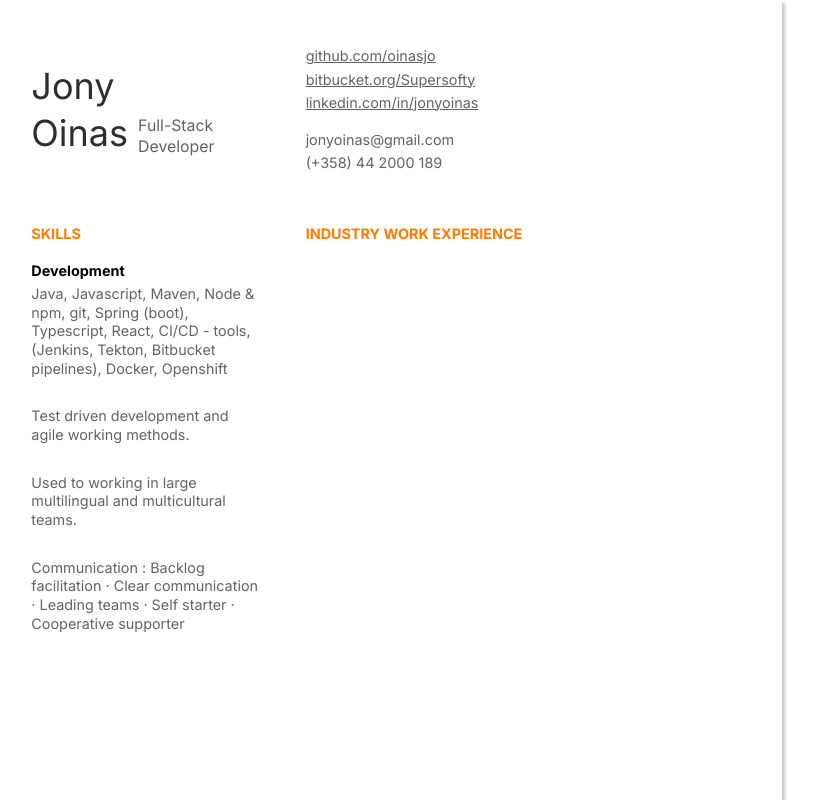
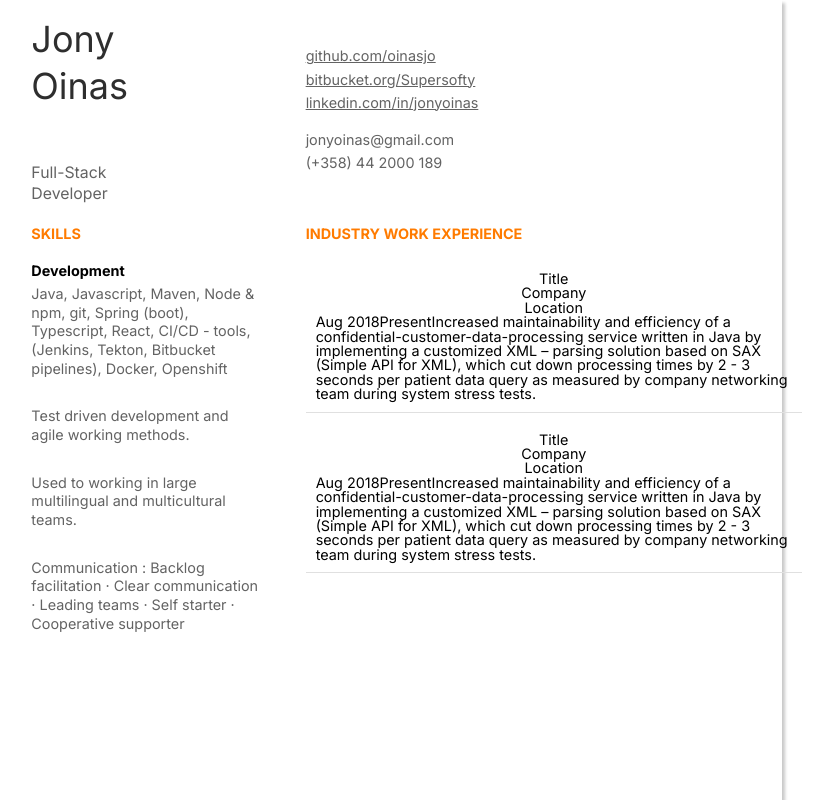
Before and after one commit to goosiboy/resume-app, a Next.js app in the folder resume-app/: page / in a window 1280 px wide. Shown: the top 800 px of the page, without its empty margins (255-1073 px from the left). Built offline with nearby package versions, Linux system fonts and the light colour scheme.

Commit message:
Added work experience table and cell functionality

```diff
--- /dev/null
+++ b/resume-app/src/app/components/resume/ContactInfoContainer.tsx
@@ -0,0 +1,16 @@
+export default function ContactInfoContainer() {
+    return (
+        <div className="contactInfoContainer">
+            <div className="links">
+                <p><a href="https://github.com/oinasjo">github.com/oinasjo</a></p>
+                <p><a href="https://bitbucket.org/Supersofty">bitbucket.org/Supersofty</a></p>
+                <p><a href="https://www.linkedin.com/in/jonyoinas/">linkedin.com/in/jonyoinas</a></p>
+            </div>
+            <br />
+            <div className="contactInfo">
+                <p>jonyoinas@gmail.com</p>
+                <p>(+358) 44 2000 189</p>
+            </div>
+        </div>
+    );
+}
--- /dev/null
+++ b/resume-app/src/app/components/resume/ResumeHeader.tsx
@@ -0,0 +1,8 @@
+export default function ResumeHeader() {
+    return (
+        <div className="resumeHeader">
+            <h1 className="mainTitle">Jony <br /> Oinas</h1>
+            <h3 className="secondTitle">Full-Stack <br /> Developer</h3>
+        </div>
+    );
+}
--- /dev/null
+++ b/resume-app/src/app/components/resume/SkillsContainer.tsx
@@ -0,0 +1,25 @@
+export default function SkillsContainer() {
+    return (
+        <div className="skillsContainer">
+            <h2 className="skillsHeader">SKILLS</h2>
+            <br />
+            <h3 className="developmentHeader">Development</h3>
+            <p className="developmentContentContainer">
+                Java, Javascript,  Maven,
+                Node & npm, git, Spring (boot),
+                Typescript, React, CI/CD - tools,
+                (Jenkins, Tekton, Bitbucket pipelines),
+                Docker, Openshift
+            </p>
+            <p className="developmentContentContainer">
+                Test driven development and agile working methods.
+            </p>
+            <p className="developmentContentContainer">
+                Used to working in large multilingual and multicultural teams.
+            </p>
+            <p className="developmentContentContainer">
+                Communication : Backlog facilitation · Clear communication · Leading teams · Self starter · Cooperative supporter
+            </p>
+        </div>
+    );
+}
--- /dev/null
+++ b/resume-app/src/app/components/resume/experience/WorkExperienceCell.css
@@ -0,0 +1,10 @@
+.workExperienceCell {
+    display: flex;
+    flex-direction: column;
+    justify-content: center;
+    align-items: center;
+    width: 100%;
+    padding: 10px;
+    border-bottom: 1px solid #e0e0e0;
+    margin-bottom: 10px;
+}
--- /dev/null
+++ b/resume-app/src/app/components/resume/experience/WorkExperienceCell.tsx
@@ -0,0 +1,31 @@
+import "./WorkExperienceCell.css";
+
+interface WorkExperienceCellProps {
+    title: string;
+    company: string;
+    location: string;
+    startDate: string;
+    endDate: string;
+    description: string;
+}
+
+export default function WorkExperienceCell(props: WorkExperienceCellProps) {
+
+    return (
+        <div className="workExperienceCell">
+            <div className="title">
+                {props.title}
+            </div>
+            <div className="company">
+                {props.company}
+            </div>
+            <div className="location">
+                {props.location}
+            </div>
+
+            {props.startDate}
+            {props.endDate}
+            {props.description}
+        </div>
+    );
+}
--- /dev/null
+++ b/resume-app/src/app/components/resume/experience/WorkExperienceTable.tsx
@@ -0,0 +1,15 @@
+import WorkExperienceCell from "./WorkExperienceCell";
+
+interface WorkExperienceTableProps {
+    workExperienceCells: JSX.Element[];
+}
+
+export default function WorkExperienceTable(props: WorkExperienceTableProps) {
+    return (
+        <div className="workExperienceTable">
+            <h2 className="workExperienceHeader">INDUSTRY WORK EXPERIENCE</h2>
+            <br />
+            {props.workExperienceCells}
+        </div>
+    );
+}
--- a/resume-app/src/app/components/resume/resume-grid.css
+++ b/resume-app/src/app/components/resume/resume-grid.css
@@ -19,7 +19,6 @@
     justify-content: flex-start;
     align-items: center;
     margin-left: var(--content-margin-from-edge);
-    gap: var(--resume-grid-gap-size);
 }
 
 .resumeRightContainer-1 {
--- a/resume-app/src/app/components/resume/resume.css
+++ b/resume-app/src/app/components/resume/resume.css
@@ -1,3 +1,9 @@
+.resumeTitle {
+    display: flex;
+    flex-direction: row;
+    gap: var(--resume-grid-gap-size);
+}
+
 .mainTitle {
     font-size: var(--default-main-title-size);
     color: var(--default-font-color);
--- a/resume-app/src/app/components/resume/resume.tsx
+++ b/resume-app/src/app/components/resume/resume.tsx
@@ -1,65 +1,35 @@
 import './resume-grid.css';
 import './resume.css';
-import { useState } from 'react';
+import ContactInfoContainer from './ContactInfoContainer';
+import SkillsContainer from './SkillsContainer';
+import WorkExperience from './experience/WorkExperienceTable';
+import WorkExperienceCell from './experience/WorkExperienceCell';
+import ResumeHeader from './ResumeHeader';
 
 const Resume = () => {
 
-    function ContactInfoContainer() {
-        return (
-            <div className="contactInfoContainer">
-                <div className="links">
-                    <p><a href="https://github.com/oinasjo">github.com/oinasjo</a></p>
-                    <p><a href="https://bitbucket.org/Supersofty">bitbucket.org/Supersofty</a></p>
-                    <p><a href="https://www.linkedin.com/in/jonyoinas/">linkedin.com/in/jonyoinas</a></p>
-                </div>
-                <br />
-                <div className="contactInfo">
-                    <p>jonyoinas@gmail.com</p>
-                    <p>(+358) 44 2000 189</p>
-                </div>
-            </div>
-        );
-    }
+    function buildWorkExperienceCells() {
+        const cells = [] as JSX.Element[];
 
-    function SkillsContainer() {
-        return (
-            <div className="skillsContainer">
-                <h2 className="skillsHeader">SKILLS</h2>
-                <br />
-                <h3 className="developmentHeader">Development</h3>
-                <p className="developmentContentContainer">
-                    Java, Javascript,  Maven,
-                    Node & npm, git, Spring (boot),
-                    Typescript, React, CI/CD - tools,
-                    (Jenkins, Tekton, Bitbucket pipelines),
-                    Docker, Openshift
-                </p>
-                <p className="developmentContentContainer">
-                    Test driven development and agile working methods.
-                </p>
-                <p className="developmentContentContainer">
-                    Used to working in large multilingual and multicultural teams.
-                </p>
-                <p className="developmentContentContainer">
-                    Communication : Backlog facilitation · Clear communication · Leading teams · Self starter · Cooperative supporter
-                </p>
-            </div>
-        );
-    }
+        for (let i = 0; i < 2; i++) {
+            cells.push(
+                <WorkExperienceCell
+                    key={i} title={"Title"}
+                    company={"Company"}
+                    location={"Location"}
+                    startDate={"Aug 2018"}
+                    endDate={"Present"}
+                    description={"Increased maintainability and efficiency of a confidential-customer-data-processing service written in Java by implementing a customized XML – parsing solution based on SAX (Simple API for XML), which cut down processing times by 2 - 3 seconds per patient data query as measured by company networking team during system stress tests."} />
+            );
+        }
 
-    function WorkExperience() {
-        return (
-            <div className="workExperienceContainer">
-                <h2 className="workExperienceHeader">INDUSTRY WORK EXPERIENCE</h2>
-            </div>
-        );
+        return cells;
     }
 
     return (
         <div className="resume">
             <div className="resumeLeftContainer-1">
-                <h1 className="mainTitle">Jony <br /> Oinas</h1>
-                <h3 className="secondTitle">Full-Stack <br /> Developer</h3>
+                <ResumeHeader />
             </div>
             <div className="resumeRightContainer-1">
                 <ContactInfoContainer />
@@ -68,7 +38,7 @@ const Resume = () => {
                 <SkillsContainer />
             </div>
             <div className="resumeRightContainer-2">
-                <WorkExperience />
+                <WorkExperience workExperienceCells={buildWorkExperienceCells()} />
             </div>
             <div className="resumeLeftContainer-3" />
             <div className="resumeRightContainer-3" />
```
